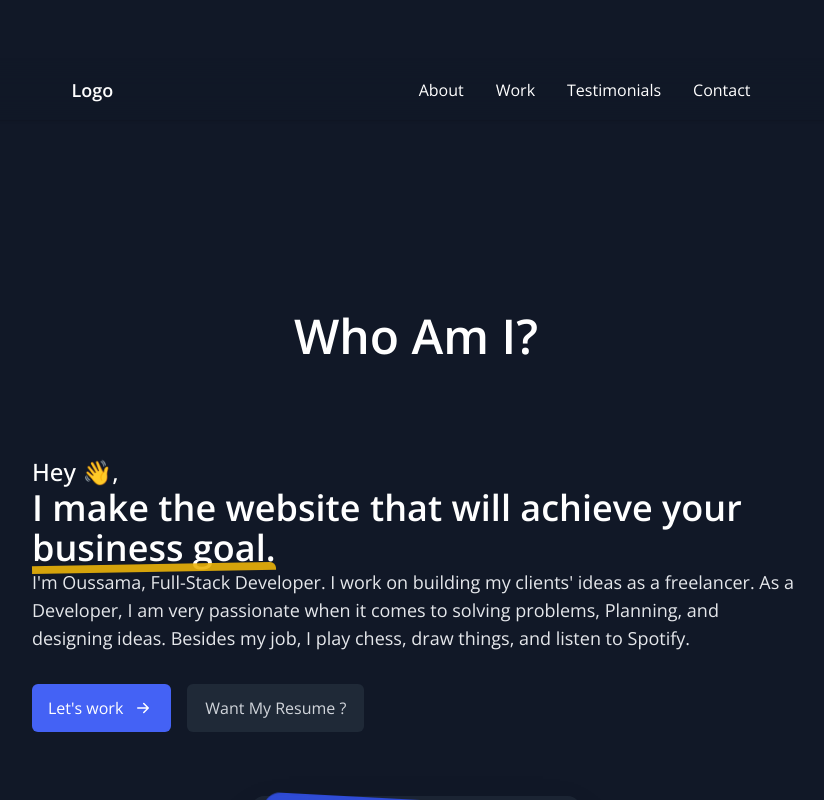
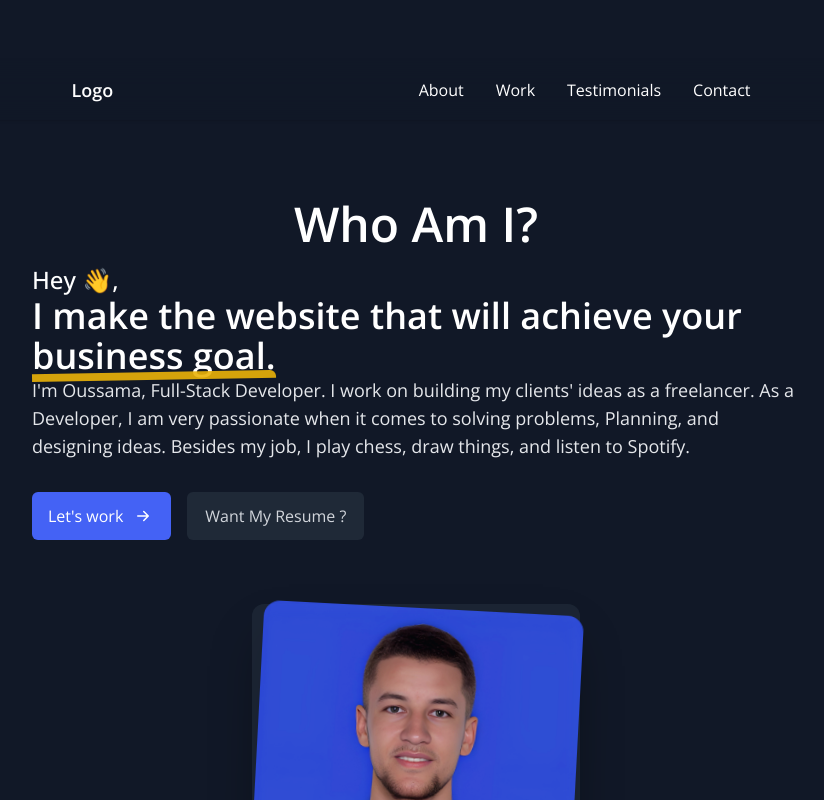
Before and after one commit to ojpro/portfolio-v2, a Next.js app: page / in a window 1280 px wide. Shown: the part 740-1540 px from the top of the page, without its empty margins (224-1048 px from the left). Built offline with nearby package versions, Linux system fonts and the light colour scheme.

Commit message:
Minor UI fix, Closed #20

```diff
--- a/src/components/partials/sections/About.tsx
+++ b/src/components/partials/sections/About.tsx
@@ -1,8 +1,8 @@
 import Navbar from "@/components/partials/Navbar";
 import Image from "next/image";
 import MyPicture from "@/../public/images/my-picture.png";
-import {FiChevronDown, FiExternalLink} from "react-icons/fi";
-import {BsArrowRightShort} from "react-icons/bs";
+import { FiChevronDown, FiExternalLink } from "react-icons/fi";
+import { BsArrowRightShort } from "react-icons/bs";
 
 export default function About() {
     return (
@@ -11,8 +11,8 @@ export default function About() {
             <Navbar></Navbar>
             <a href="#" id="about"></a>
             <section className="min-h-screen relative">
-                <div className="m-20">
-                    <h2 className="text-5xl font-bold text-center mb-20 pt-28">Who Am I?</h2>
+                <div className="absolute inset-0 m-auto p-20">
+                    <h2 className="text-5xl font-bold text-center">Who Am I?</h2>
                     <div
                         className="mx-auto p-4 flex flex-row flex-wrap justify-evenly items-center self-center">
                         <div className="max-w-3xl flex flex-col justify-between gap-4">
@@ -51,14 +51,14 @@ export default function About() {
                             className="relative bg-gray-800 backdrop-blur-md dark:bg-opacity-80 hover:dark:bg-opacity-80 rounded-xl p-1 hover:rotate-2 shadow-2xl m-16">
                             <Image src={MyPicture}
                                 className="w-80 h-fit rounded-2xl rotate-3 hover:-rotate-6 shadow-2xl backdrop-blur-md md:opacity-80 hover:opacity-100 hover:scale-105 contrast-125"
-                                   alt="My Picture"/>
-                        </div>
+                                alt="My Picture" />
                         </div>
                     </div>
                     <a href="#work"
                         className="bg-gray-800 block w-fit mx-auto p-2 rounded-full shadow-2xl hover:bg-gray-800/50 hover:shadow-none hover:translate-y-0.5 hover:delay-200 hover:ease-linear animate-pulse hover:animate-none border-2 border-gray-700/40">
                         <FiChevronDown className="w-8 h-8 text-gray-200"></FiChevronDown>
                     </a>
+                </div>
             </section>
         </>
     );
```
Lines whose indentation alone changed are shown as unchanged.
